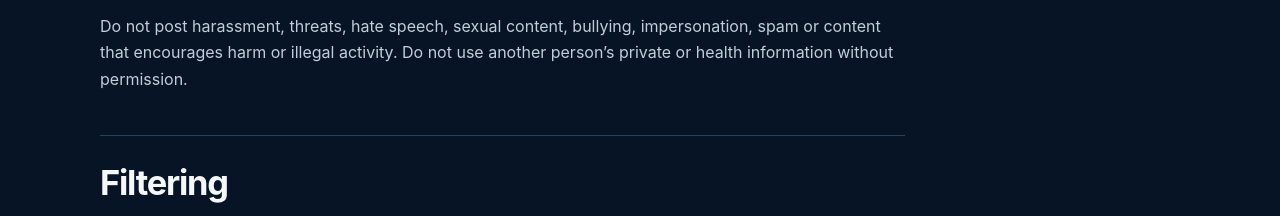
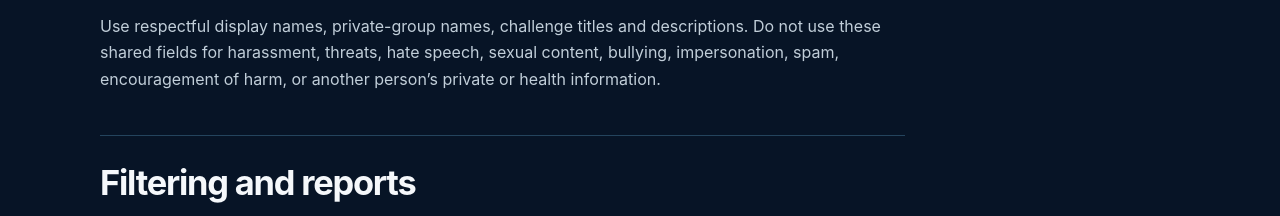
Before and after one commit to akmaker999/moverally-support, a plain HTML site: page community/index.html in a window 1280 px wide. Shown: the part 707-923 px from the top of the page. Drawn offline with Linux system fonts and the light colour scheme.

Commit message:
Clarify Community Standards scope

```diff
--- a/community/index.html
+++ b/community/index.html
@@ -13,8 +13,8 @@
   <main>
     <section class="hero"><p class="eyebrow">MoveRally community standards</p><h1>Compete kindly.<br><span class="accent">Keep every rally safe.</span></h1><p class="hero-copy">These rules apply to display names, private-group names, challenge titles, descriptions and other content shared through MoveRally.</p></section>
     <div class="legal-layout"><article class="legal">
-      <section><h2>Be respectful</h2><p>Do not post harassment, threats, hate speech, sexual content, bullying, impersonation, spam or content that encourages harm or illegal activity. Do not use another person’s private or health information without permission.</p></section>
-      <section><h2>Filtering</h2><p>MoveRally checks shared text before it is posted. Content containing blocked abusive or explicit terms may be rejected. Filtering supports moderation but cannot identify every harmful use, so members can also report content.</p></section>
+      <section><h2>Be respectful</h2><p>Use respectful display names, private-group names, challenge titles and descriptions. Do not use these shared fields for harassment, threats, hate speech, sexual content, bullying, impersonation, spam, encouragement of harm, or another person’s private or health information.</p></section>
+      <section><h2>Filtering and reports</h2><p>MoveRally checks display names, group names and challenge text before they are shared. Some abusive or explicit terms may be rejected. Because automatic filtering cannot identify every harmful use, group members can also report display names, group names and challenge content for review.</p></section>
       <section><h2>Report content</h2><p>Use the safety menu beside a group member, or the report action on a group or challenge. Reports are private and include a server-side snapshot of the reported content. Add only information needed to explain the concern; never include a password or detailed health information.</p></section>
       <section><h2>Block a member</h2><p>Blocking hides both members from each other’s member lists, scores, leaderboards, standings and new challenge invitations. Manage blocked members under Profile → Privacy &amp; sharing. Group ownership and already-finalised results may require support assistance.</p></section>
       <section><h2>Moderation response</h2><p>MoveRally reviews reports promptly, with a target of reviewing urgent and safety-related reports within 24 hours. Depending on context and severity, action can include removing content, removing a member from a group, issuing a warning or removing an account. Repeated or serious violations may lead to immediate removal.</p></section>
```
